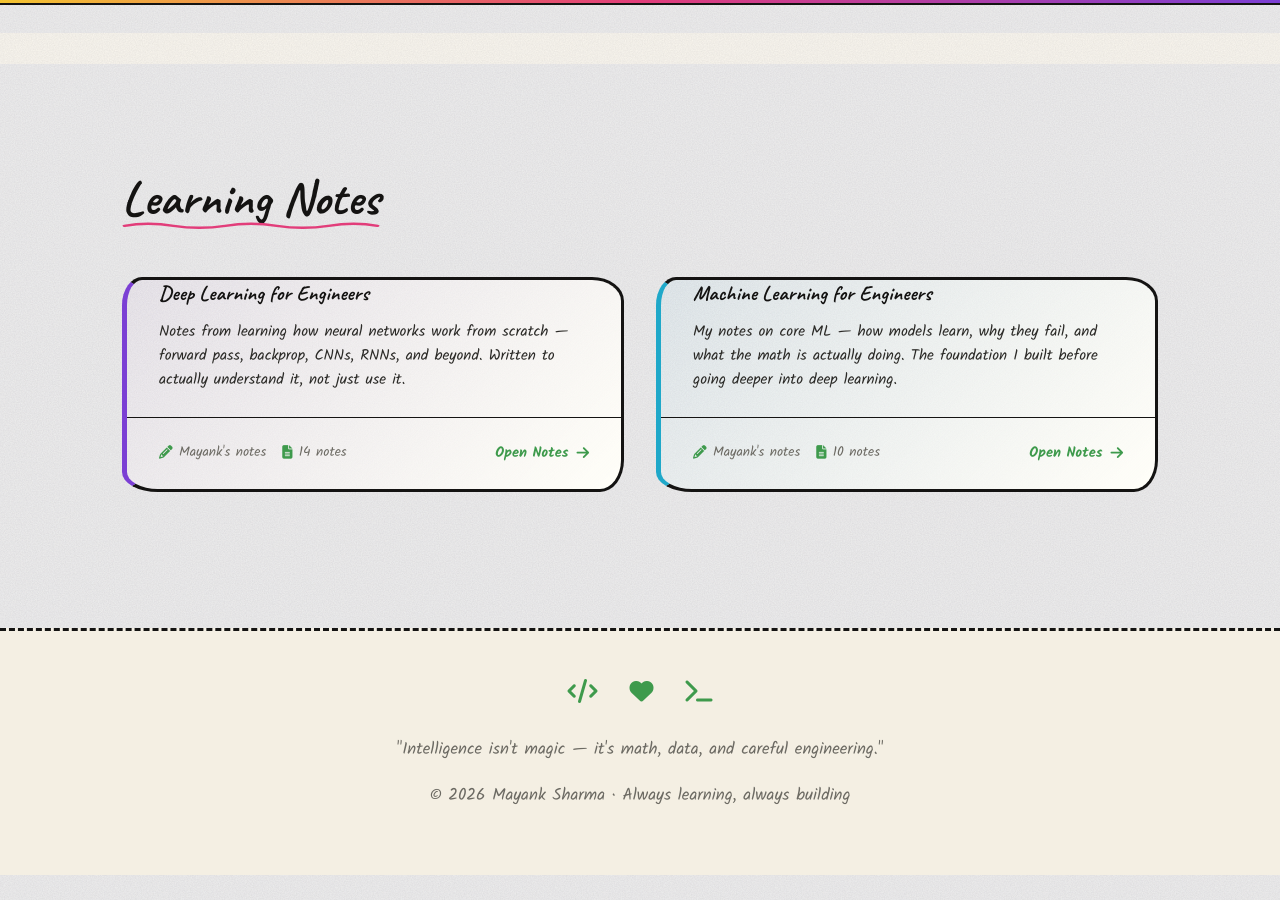
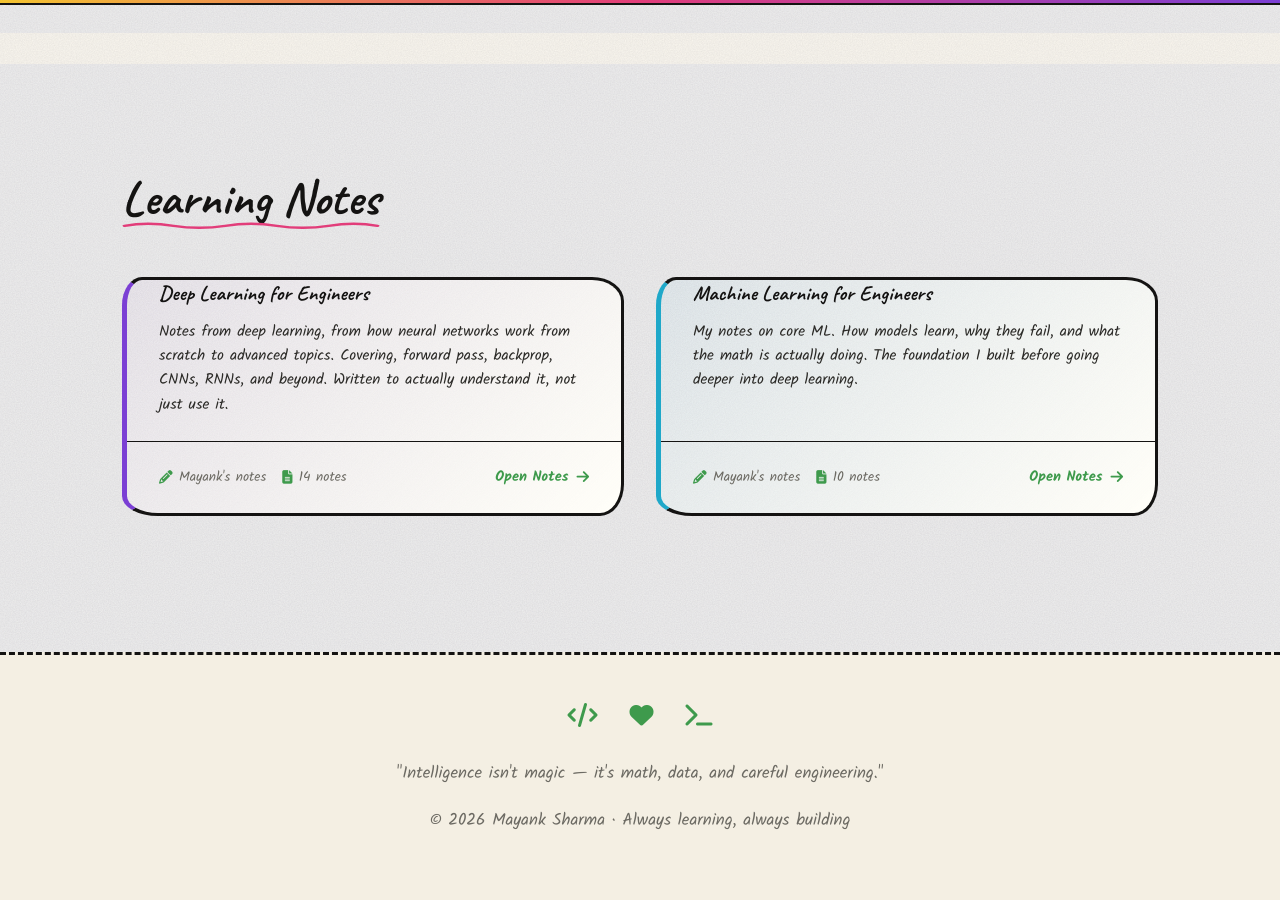
Before and after one commit to mayank1101/mayank1101.github.io, a Jekyll site: the page built from TokenByToken.html, in a window 1280 px wide and 900 px high, scrolled down 1767 px. Built offline with Jekyll 4.4.1, drawn with Linux system fonts in a browser that asks for light colours; some web fonts are replaced; before the commit the page ends 2642 px from its top, so only the background shows below that.

Commit message:
updated lang series

```diff
--- a/_data/series.yml
+++ b/_data/series.yml
@@ -7,14 +7,14 @@
 
 - name: "Deep Learning for Engineers"
   slug: "deep-learning"
-  description: "Notes from learning how neural networks work from scratch — forward pass, backprop, CNNs, RNNs, and beyond. Written to actually understand it, not just use it."
+  description: "Notes from deep learning, from how neural networks work from scratch to advanced topics. Covering, forward pass, backprop, CNNs, RNNs, and beyond. Written to actually understand it, not just use it."
   accent_color: "purple"
   author: "Mayank Sharma"
   order: 1
 
 - name: "Machine Learning for Engineers"
   slug: "machine-learning"
-  description: "My notes on core ML — how models learn, why they fail, and what the math is actually doing. The foundation I built before going deeper into deep learning."
+  description: "My notes on core ML. How models learn, why they fail, and what the math is actually doing. The foundation I built before going deeper into deep learning."
   accent_color: "cyan"
   author: "Mayank Sharma"
   order: 2
```
Also changed, not shown: TokenByToken.html (+4 -3 lines).
